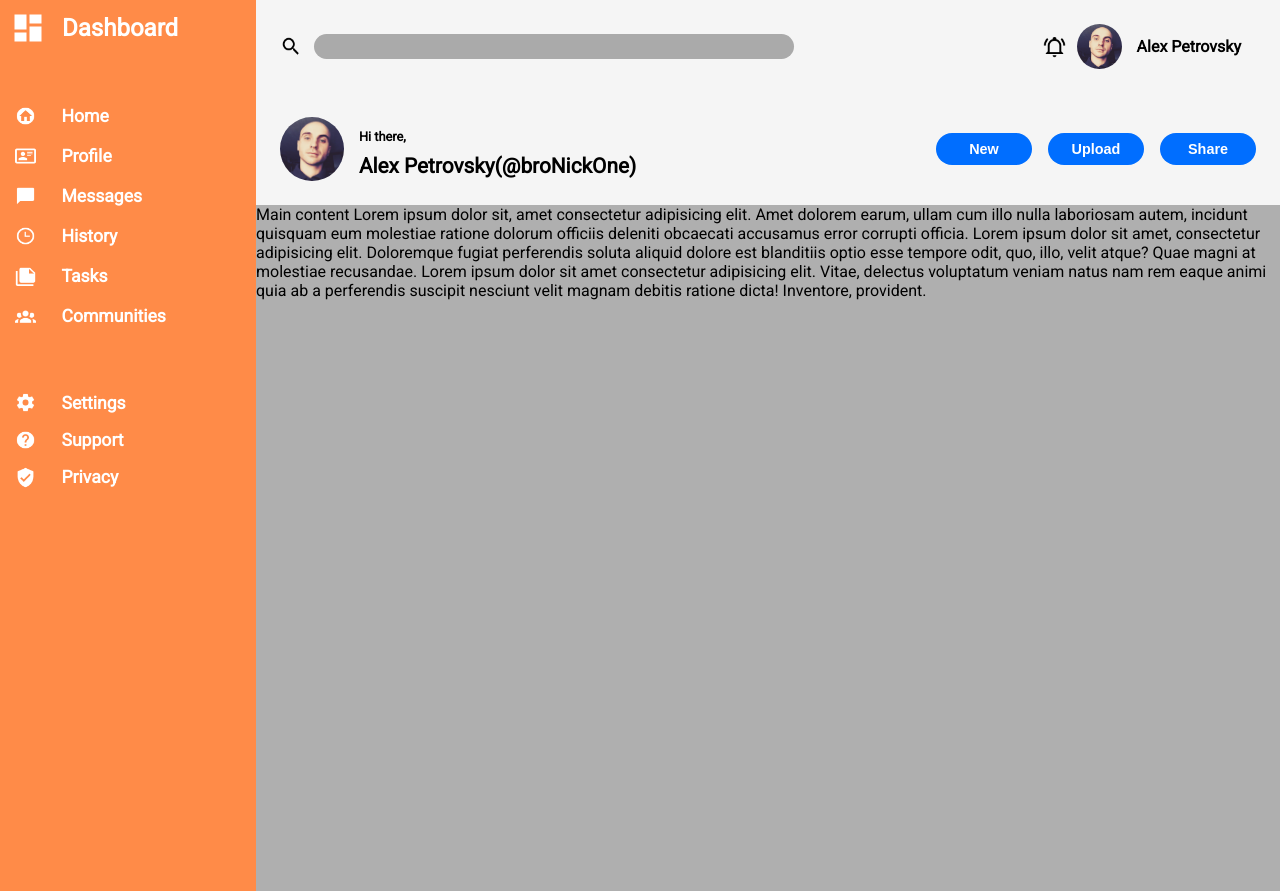
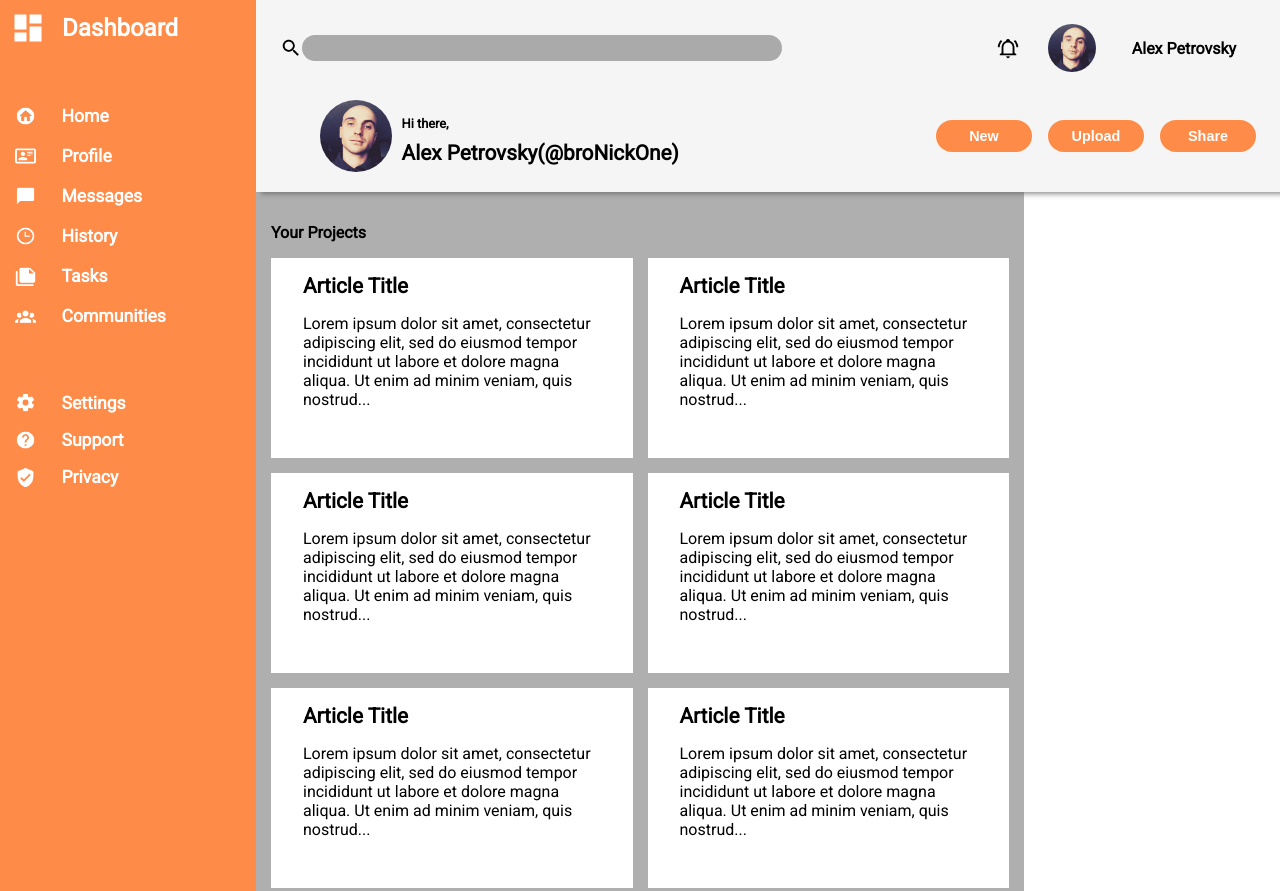
Before and after one commit to bronickone/admin-dashboard, a plain HTML site: page index.html in a window 1280 px wide. Shown: the top 891 px of the page. Drawn offline with Linux system fonts and the light colour scheme.

Commit message:
add main cards boilerplate

```diff
--- a/index.html
+++ b/index.html
@@ -58,7 +58,6 @@
                 </ul>
         </div>
         <div class="header">
-            <div class="header-top">
             <form action="#" method="get" class="header-search">
 
                 <img src="./images/header/magnify.png" alt="Search">
@@ -69,8 +68,6 @@
                 <img src="./images/header/broNickOne-avatar.png" alt="avatar" class="avatar-small">
                 <div class="nick-small">Alex Petrovsky</div>
             </div>
-            </div>
-            <div class="header-bot">
             <div class="info-bot">
                 <img src="./images/header/broNickOne-avatar.png" alt="avatar" class="avatar-big">
                 <div class="bot-hi">Hi there,</div>
@@ -82,12 +79,40 @@
                 <button>Share</button>
             </div>
         </div>
+        <div class="main-content">
+            <div class="main-head">
+                Your Projects
             </div>
-        <div class="main-content">
-            Main content
-            Lorem ipsum dolor sit, amet consectetur adipisicing elit. Amet dolorem earum, ullam cum illo nulla laboriosam autem, incidunt quisquam eum molestiae ratione dolorum officiis deleniti obcaecati accusamus error corrupti officia.
-            Lorem ipsum dolor sit amet, consectetur adipisicing elit. Doloremque fugiat perferendis soluta aliquid dolore est blanditiis optio esse tempore odit, quo, illo, velit atque? Quae magni at molestiae recusandae.
-            Lorem ipsum dolor sit amet consectetur adipisicing elit. Vitae, delectus voluptatum veniam natus nam rem eaque animi quia ab a perferendis suscipit nesciunt velit magnam debitis ratione dicta! Inventore, provident.
+              <div class="cards-main">
+                  <div class="card">
+                    <p class="title">Article Title</p>
+                    <p>Lorem ipsum dolor sit amet, consectetur adipiscing elit, sed do eiusmod tempor incididunt ut labore et dolore magna aliqua. Ut enim ad minim veniam, quis nostrud...</p>
+                  </div>
+                  <div class="card">
+                    <p class="title">Article Title</p>
+                    <p>Lorem ipsum dolor sit amet, consectetur adipiscing elit, sed do eiusmod tempor incididunt ut labore et dolore magna aliqua. Ut enim ad minim veniam, quis nostrud...</p>
+                  </div>
+                  <div class="card">
+                    <p class="title">Article Title</p>
+                    <p>Lorem ipsum dolor sit amet, consectetur adipiscing elit, sed do eiusmod tempor incididunt ut labore et dolore magna aliqua. Ut enim ad minim veniam, quis nostrud...</p>
+                  </div>
+                  <div class="card">
+                    <p class="title">Article Title</p>
+                    <p>Lorem ipsum dolor sit amet, consectetur adipiscing elit, sed do eiusmod tempor incididunt ut labore et dolore magna aliqua. Ut enim ad minim veniam, quis nostrud...</p>
+                  </div>
+                  <div class="card">
+                    <p class="title">Article Title</p>
+                    <p>Lorem ipsum dolor sit amet, consectetur adipiscing elit, sed do eiusmod tempor incididunt ut labore et dolore magna aliqua. Ut enim ad minim veniam, quis nostrud...</p>
+                  </div>
+                  <div class="card">
+                    <p class="title">Article Title</p>
+                    <p>Lorem ipsum dolor sit amet, consectetur adipiscing elit, sed do eiusmod tempor incididunt ut labore et dolore magna aliqua. Ut enim ad minim veniam, quis nostrud...</p>
+                  </div>
+              </div>
+
+
+        </div>
+        <div class="right-content">
 
         </div>
     </div>
--- a/styles.css
+++ b/styles.css
@@ -5,18 +5,18 @@
 }
  body{
      font-family: Roboto, serif;
-    height: 100%;
+
  }
 .container{
 
     display: grid;
-    grid-template-columns: 1fr 4fr;
+    grid-template-columns: 1fr 3fr 1fr;
     grid-template-rows: 1fr 5fr;
 }
 
 
 .sidebar{
-    width:16rem;
+    /* width:16rem; */
     background-color: rgb(255, 139, 72);
     grid-row: 1 / 3;
     /* display: flex;
@@ -87,14 +87,20 @@ h1 > img{
 
 
 .header{
+    grid-column: 2 / 4;
     background-color:whitesmoke;
     display: grid;
+    grid-template-columns: repeat(auto-fit, minmax(400px, 1fr));
+    /* grid-template-rows: repeat(2, 1fr); */
+    align-items: center;
+    padding-bottom: 1rem;
+    box-shadow: 5px 2px 5px rgba(90, 90, 90, 0.671);
+    z-index: 1;
+
 }
 
-.header-top{
-    display: grid;
-    grid-template-columns: 1fr 1fr;
-
+.header-search > img{
+    justify-self: center;
 }
 
 .header-search img, .info-top > .bell {
@@ -110,7 +116,7 @@ h1 > img{
     align-items: center;
     justify-items: start;
     grid-template-columns: 1fr 1fr;
-    gap:0.7rem;
+
 }
 
 .header-search input{
@@ -119,33 +125,34 @@ h1 > img{
     border: none;
     border-radius: 4rem;
     height: 1.6rem;
+    padding-left: 1rem;
+    padding-right: 1rem;
 }
 
 .info-top{
+    grid-column: 2;
+    grid-row: 1;
     padding: 1.5rem;
     display: grid;
     grid-template-columns: 1fr 1fr 3fr;
     align-items: center;
     justify-items: center;
     justify-self: end;
+    gap:1rem;
 }
 
 .info-top > .avatar-small{
-    width:2.8rem;
+    width:3rem;
     border-radius: 50%;
 }
 .info-top > .nick-small{
     font-weight: 800;
 }
 
-.header-bot{
-    display: grid;
-    grid-template-columns: 1fr 1fr;
-    align-items: center;
-}
+
 
 .info-bot{
-    padding: 1.5rem;
+    padding-left: 4rem;
     display: grid;
 
     gap:0.6rem;
@@ -159,7 +166,7 @@ h1 > img{
 
 .info-bot > .avatar-big{
     align-self: center;
-    width:4rem;
+    width:4.5rem;
     border-radius: 50%;
     grid-row: 1 / 3;
 
@@ -186,7 +193,7 @@ h1 > img{
 }
 
 .buttons-bot > button{
-    background-color: rgb(0, 110, 255);
+    background-color: rgb(255, 139, 72);
     color:white;
     width: 6rem;
     height: 2rem;
@@ -208,6 +215,43 @@ h1 > img{
 
 
 .main-content{
+    padding: 15px;
+    background-color: rgb(175, 175, 175);
 
-    background-color: rgb(175, 175, 175);
+
+
 }
+.cards-main{
+    display: grid;
+
+   grid-template-columns: repeat(auto-fit, minmax(250px, 1fr));
+   gap: 15px;
+
+   align-items: stretch;
+
+}
+.card p {
+    padding:1rem 2rem 0;
+    color: black;
+    font-weight: normal;
+    font-size: 1rem;
+    text-align: left;
+  }
+
+  .card .title {
+      font-weight: 900;
+    font-size: 1.3rem;
+    text-align: left;
+  }
+
+.main-head{
+
+   padding: 1rem 0;
+   font-weight: 800;
+}
+.main-content .card {
+    background-color: #FFFFFF;
+    color: black;
+    text-align: center;
+    height: 200px;
+  }
```
Also changed, not shown: images/main/eye-plus-outline.png (added), images/main/star-plus-outline.png (added), images/main/vector-polyline.png (added). Lines whose indentation alone changed are shown as unchanged.
